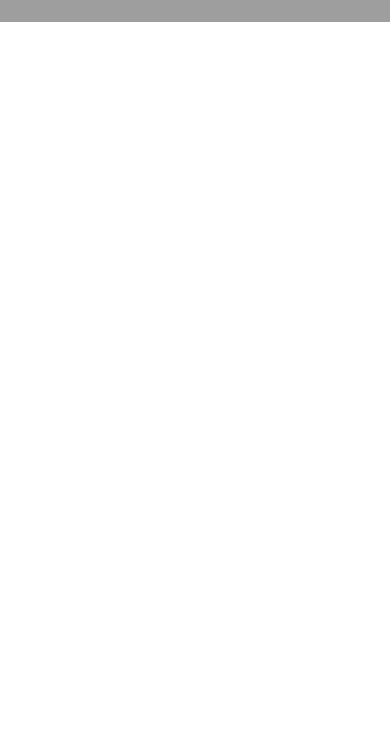
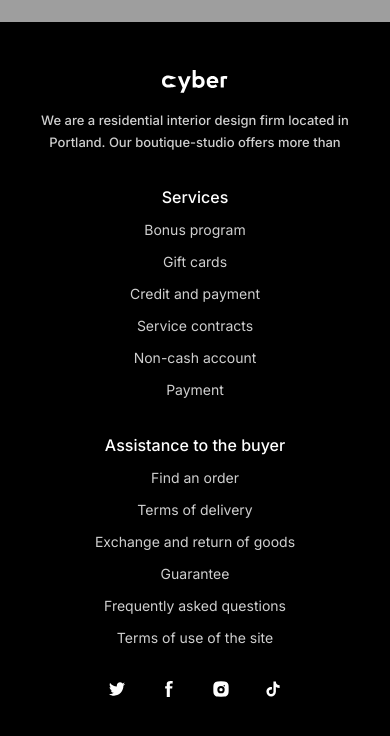
Before and after one commit to mohammadmalkawi2002/E-commerce-website--Tailwind-, a website: page index.html in a window 390 px wide. Shown: the part 6076-6812 px from the top of the page. Before the commit the page ends 6098 px from the top, so only its background shows below. Drawn offline with Linux system fonts and the light colour scheme; grey boxes are pictures that could not be loaded.

Commit message:
add footer section with responsive design

```diff
--- a/index.html
+++ b/index.html
@@ -20,7 +20,7 @@
         <div class="container row  justify-between lg:gap-[56.53px]  ">
 
 
-            <a href="#" class="shrink-0">
+            <a href="./index.html" class="shrink-0">
                 <img src="./assets/imgs/header/Logo.svg" alt="Cyber">
             </a>
 
@@ -559,11 +559,82 @@
 
         <section class="big-sale  px-4 py-26   ">
             <div class="content  flex flex-col justify-center items-center text-center">
-                <p class=" text-[48px]  md:text-[72px]  leading-18 font-thin text-primary-white">Big Summer <span class="font-medium block md:inline ">Sale</span> </p>
-                <p class="text-[16px] max-w-85 leading-8 font-normal text-[#787878]">Commodo fames vitae vitae leo mauris in. Eu consequat.</p>
+                <p class=" text-[48px]  md:text-[72px]  leading-18 font-thin text-primary-white">Big Summer <span
+                        class="font-medium block md:inline ">Sale</span> </p>
+                <p class="text-[16px] max-w-85 leading-8 font-normal text-[#787878]">Commodo fames vitae vitae leo
+                    mauris in. Eu consequat.</p>
                 <a href="http://" class=" mt-10 banner-button   banner-button-dark">Shop Now</a>
             </div>
         </section>
+
+        <footer class="bg-primary-black py-12  lg:py-20">
+            <div class="container grid grid-cols-1 gap-8 lg:gap-6">
+                <div class="info grid grid-cols-1 lg:grid-cols-3  gap-8 lg:gap-y-16">
+                    <div
+                        class="logo-content flex flex-col gap-4 lg:gap-6 items-center text-center lg:items-start lg:text-left">
+                        <a href="./index.html" class="">
+                            <img src="./assets/imgs/footer/Logowhite.svg" alt="Cyber">
+                        </a>
+
+                        <p class="text-[#CFCFCF]  max-w-[384px]   text-[13px] lg:text-[14px] font-medium leading-[170.5%]">We are a
+                            residential interior design firm located in Portland. Our boutique-studio offers
+                            more than</p>
+                    </div>
+
+                    <div class="middle flex flex-col gap-2   lg:items-start  lg:text-left items-center text-center ">
+
+                        <h5 class="text-primary-white ">Services</h5>
+                        <ul class="flex flex-col gap-2   ">
+                            <li><a href="" class="footer-link">Bonus
+                                    program</a></li>
+                            <li><a href="" class="footer-link">Gift cards</a>
+                            </li>
+                            <li><a href="" class="footer-link">Credit and
+                                    payment</a></li>
+                            <li><a href="" class="footer-link">Service
+                                    contracts</a></li>
+                            <li><a href="" class="footer-link">Non-cash
+                                    account</a></li>
+                            <li><a href="" class="footer-link">Payment</a>
+                            </li>
+
+
+
+                        </ul>
+                    </div>
+
+                    <div class="right flex flex-col gap-2  items-center text-center lg:items-start lg:text-left">
+                        <h5 class="text-primary-white ">Assistance to the buyer</h5>
+
+                        <ul class="flex flex-col gap-2">
+                            <li><a href="" class="footer-link">Find an
+                                    order</a></li>
+                            <li><a href="" class="footer-link">Terms of
+                                    delivery</a></li>
+                            <li><a href="" class="footer-link">Exchange and
+                                    return of goods</a></li>
+                            <li><a href="" class="footer-link">Guarantee</a>
+                            </li>
+                            <li><a href="" class="footer-link">Frequently
+                                    asked questions</a></li>
+                            <li><a href="" class="footer-link">Terms of use of
+                                    the site</a></li>
+                        </ul>
+                    </div>
+                </div>
+
+                <div class="socialmedia-links flex gap-[36.33px] justify-center items-center  lg:justify-start ">
+                    <a href="" class="transition-transform hover:scale-130"><img src="./assets/imgs/footer/Twitter.svg"
+                            alt="Twitter"></a>
+                    <a href="" class="transition-transform hover:scale-130"><img src="./assets/imgs/footer/Facebook.svg"
+                            alt="Facebook" srcset=""></a>
+                    <a href="" class="transition-transform hover:scale-130"><img
+                            src="./assets/imgs/footer/Instagram.svg" alt="Instagram" srcset=""></a>
+                    <a href="" class="transition-transform hover:scale-130"><img src="./assets/imgs/footer/Tiktok.svg"
+                            alt="Tiktok" srcset=""></a>
+                </div>
+            </div>
+        </footer>
 
     </main>
 </body>
--- a/src/input.css
+++ b/src/input.css
@@ -89,6 +89,10 @@
     }
 }
 
+
+@utility footer-link{
+    @apply text-[#CFCFCF] text-[14px] font-normal    transition-colors duration-300 hover:text-white;
+}
 @utility tag-active {
     @apply text-black font-medium border-b-2 border-black;
 }
```
Also changed, not shown: assets/imgs/footer/Facebook.svg (added), assets/imgs/footer/Instagram.svg (added), assets/imgs/footer/Logowhite.svg (added), assets/imgs/footer/Tiktok.svg (added), assets/imgs/footer/Twitter.svg (added), dist/output.css.
